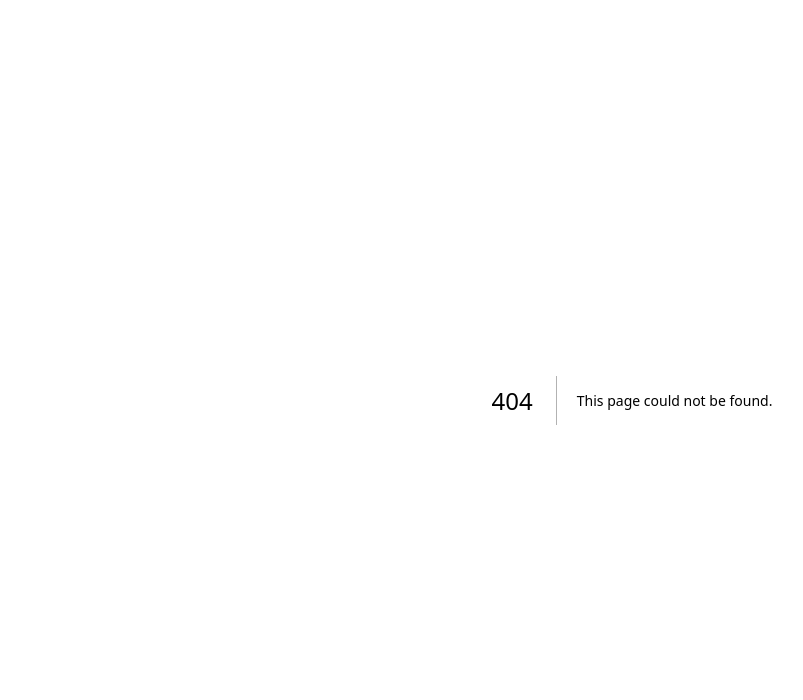
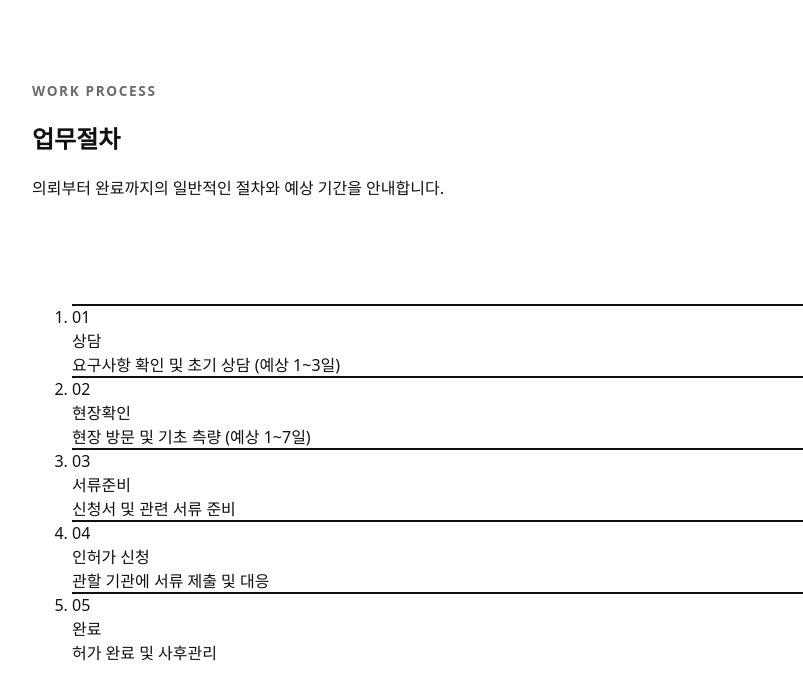
Before and after one commit to urim-survey/urim-website, a Next.js app: page /guide in a window 1280 px wide. Before the commit this address had no page. Shown: the top 700 px of the page, without its empty margins (8-811 px from the left). Built offline with nearby package versions, Linux system fonts and the light colour scheme; a web font is replaced by a local one.

Commit message:
redesign: rewrite guide page with step timeline

```diff
--- /dev/null
+++ b/src/app/guide/page.tsx
@@ -0,0 +1,33 @@
+import HeroSection from "../../components/HeroSection";
+import StepTimeline from "../../components/StepTimeline";
+import { FadeInSection } from "../../components/FadeInSection";
+
+const steps = [
+  { title: "상담", desc: "요구사항 확인 및 초기 상담 (예상 1~3일)" },
+  { title: "현장확인", desc: "현장 방문 및 기초 측량 (예상 1~7일)" },
+  { title: "서류준비", desc: "신청서 및 관련 서류 준비" },
+  { title: "인허가 신청", desc: "관할 기관에 서류 제출 및 대응" },
+  { title: "완료", desc: "허가 완료 및 사후관리" },
+];
+
+export default function GuidePage() {
+  return (
+    <div>
+      <HeroSection
+        engLabel="WORK PROCESS"
+        title="업무절차"
+        subtitle="의뢰부터 완료까지의 일반적인 절차와 예상 기간을 안내합니다."
+        imageSrc="/images/hero-main.jpg"
+        imageAlt="업무절차"
+      />
+
+      <section className="py-20">
+        <div className="container">
+          <FadeInSection>
+            <StepTimeline steps={steps} />
+          </FadeInSection>
+        </div>
+      </section>
+    </div>
+  );
+}
```
